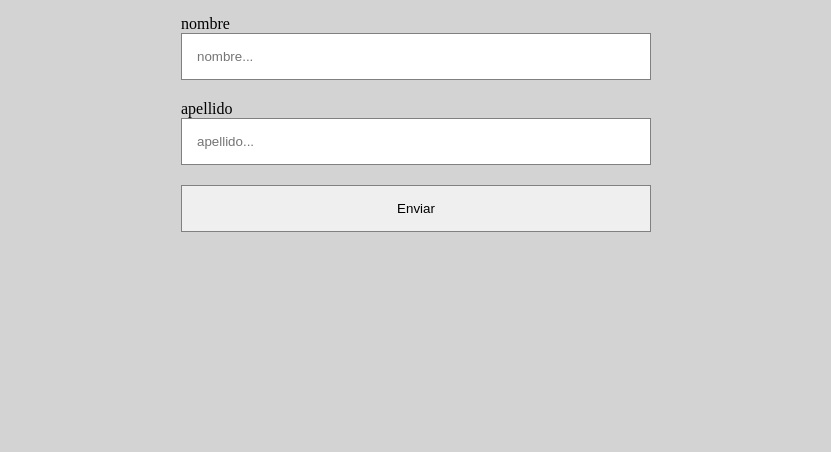
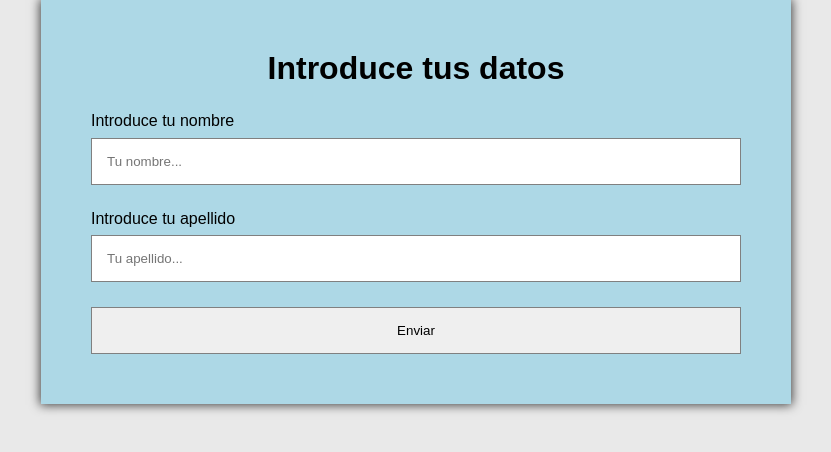
Before and after one commit to RomanKornyeyev/proyectoFormularioDWES_V2, a PHP site: page / in a window 1280 px wide. Shown: the top 452 px of the page, without its empty margins (224-1055 px from the left). Run offline with PHP 8.4, Linux system fonts and the light colour scheme.

Commit message:
clase Text totalmente funcional

```diff
--- a/index.php
+++ b/index.php
@@ -13,10 +13,10 @@ spl_autoload_register(function ($class) {
 });
 
 $formulario = new claseMain\Formulario("index.php", claseMain\Formulario::METHOD_POST, "bbdd/bbdd.txt", array(
-    //                              valor   name    regex
-    //                  (null por default)
-    $nombre = new tipoCampo\Text    (null, "nombre", tipoCampo\Text::DEFAULT_PATTERN_25),
-    $apellido = new tipoCampo\Text  (null, "apellido", tipoCampo\Text::DEFAULT_PATTERN_25)
+    //                              =============== COMÚN ================== // ====== ESPECÍFICO ======
+    //           (null por defecto) valor    name            label              placeholder     regex
+    $nombre = new tipoCampo\Text    (null, "nombre", "Introduce tu nombre",     "Tu nombre...", tipoCampo\Text::DEFAULT_PATTERN_25),
+    $apellido = new tipoCampo\Text  (null, "apellido", "Introduce tu apellido", "Tu apellido...", tipoCampo\Text::DEFAULT_PATTERN_25)
 ));
 
 ?>
@@ -26,38 +26,12 @@ $formulario = new claseMain\Formulario("index.php", claseMain\Formulario::METHOD
     <meta charset="UTF-8">
     <meta http-equiv="X-UA-Compatible" content="IE=edge">
     <meta name="viewport" content="width=device-width, initial-scale=1.0">
+    <link rel="stylesheet" href="styles/index.css">
     <title>Formulario V2</title>
-    <style>
-        *{margin:0;padding:0;box-sizing:border-box;}
-        html{font-size: 62.5%;}
-        body{font-size: 1.6rem; background-color: lightgray;}
-        .main{
-            width: 90%;
-            max-width: 50rem;
-            margin: 0 auto;
-            padding: 1.5rem;
-        }
-        .formulario{
-            display: flex;
-            flex-flow: column;
-            gap: 2rem;
-            width: 100%;
-        }
-        input,textarea,button,select{
-            border: none;
-            outline: none;
-            overflow: hidden;
-        }
-        textarea, input, button{
-            padding: 15px;
-            width: 100%;
-            max-width: 100%;
-            border: 1px solid gray;
-        }
-    </style>
 </head>
 <body>
     <div class="main">
+        <h1>Introduce tus datos</h1>
         <?php
             $formulario->pintarGlobal();
             if ($formulario->validarGlobal()) echo "validao en index";
--- /dev/null
+++ b/styles/index.css
@@ -0,0 +1,72 @@
+*{margin:0;padding:0;box-sizing:border-box;font-family: arial;}
+html{font-size: 62.5%;}
+body{font-size: 1.6rem; background-color: var(--almostWhite);}
+:root{
+    --almostBlack: #0f0f0f;
+    --strongGray1: #1D1D1D;
+    --strongGray2: #2B2B2B;
+    --gray: #808080;
+    --lightGray1: #b1b1b1;
+    --lightGray2: #c4c4c4;
+    --almostWhite: #e9e9e9;
+    --primary: #fff;
+    --secondary: #000;
+    --error: #ff4949;
+    --lightblue: #add8e6;
+}
+.main{
+    width: 90%;
+    max-width: 75rem;
+    margin: 0 auto;
+    padding: 5rem;
+    background-color: var(--lightblue);
+    box-shadow: 0px 0px 10px 1px rgba(0,0,0,0.75);
+}
+h1{
+    text-align: center;
+    margin-bottom: 2.5rem;
+}
+.formulario{
+    display: flex;
+    flex-flow: column;
+    gap: 2.5rem;
+    width: 100%;
+}
+.elemento{
+    display: flex;
+    flex-flow: column;
+    gap: .75rem;
+}
+input,textarea,button,select{
+    border: none;
+    outline: none;
+    overflow: hidden;
+}
+textarea, input, button{
+    padding: 15px;
+    width: 100%;
+    max-width: 100%;
+    border: 1px solid var(--gray);
+}
+.error{
+    background-color: var(--error);
+    padding: 1.5rem;
+    color: var(--primary);
+    font-weight: bold;
+    animation: bounce 750ms ease-out;
+}
+
+@keyframes bounce {
+    0%, 20%, 50%, 80%, 100% {
+        transform: translateX(0);
+    }
+    40% {
+        transform: translateX(30px);
+    }
+    70% {
+        transform: translateX(15px);
+    }
+    90%{
+        transform: translateX(4px);
+    }
+}
--- a/tipoCampo/Text.php
+++ b/tipoCampo/Text.php
@@ -3,13 +3,16 @@ namespace tipoCampo;
 
 class Text extends Atipo
 {
+    private $placeholder;
     private $patron;
+
     //constantes públicas para poder utilizarse fuera
     //letras mayus y minus, números, comas, puntos, exlamaciones e interrogaciones, guiones y barras bajas
     public const DEFAULT_PATTERN_25 = "/^[a-zA-Z0-9\s\,\.\¿\?\¡\!\_\-]{1,25}$/";
 
-    public function __construct($valor, $name, $patron){
-        parent::__construct($valor,$name);
+    public function __construct($valor, $name, $label, $placeholder, $patron){
+        parent::__construct($valor,$name,$label);
+        $this->placeholder = $placeholder;
         $this->patron = $patron;
     }
 
@@ -25,10 +28,9 @@ class Text extends Atipo
     }
 
     function pintar(){
-        //label
-        echo "<label for='" . $this->name . "'>" . $this->name . "</label>";
-        echo "<br>";
-        echo "<input type='text' id='" . $this->name . "' name='" . $this->name . "' placeholder='$this->name...' value='" . $this->valor . "'>";
+        //label, input y error
+        echo "<label for='" . $this->name . "'>" . $this->label . "</label>";
+        echo "<input type='text' id='" . $this->name . "' name='" . $this->name . "' placeholder='$this->placeholder' value='" . $this->valor . "'>";
         $this->imprimirError();
     }
 
```
Also changed, not shown: 1 other file.
